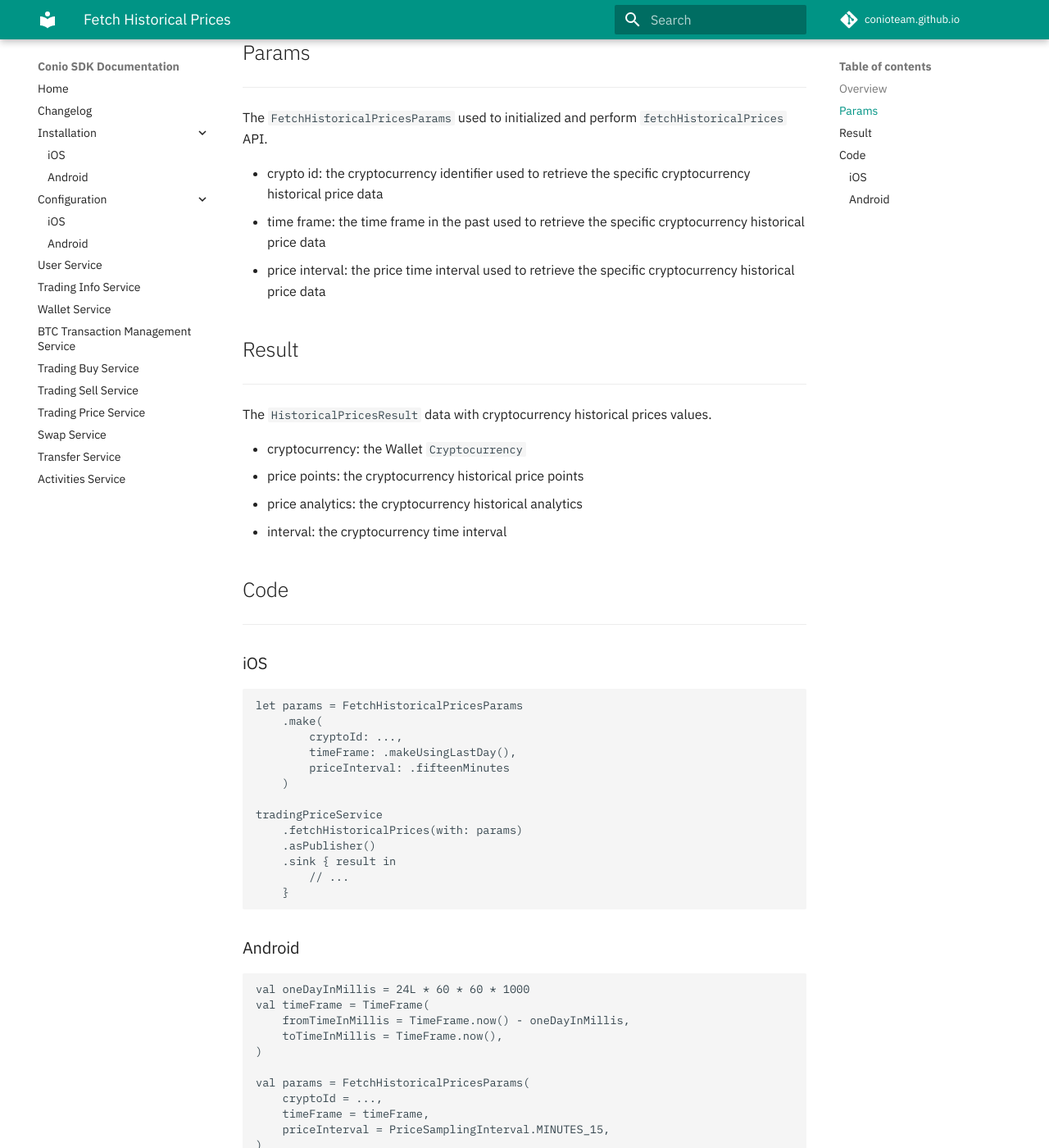
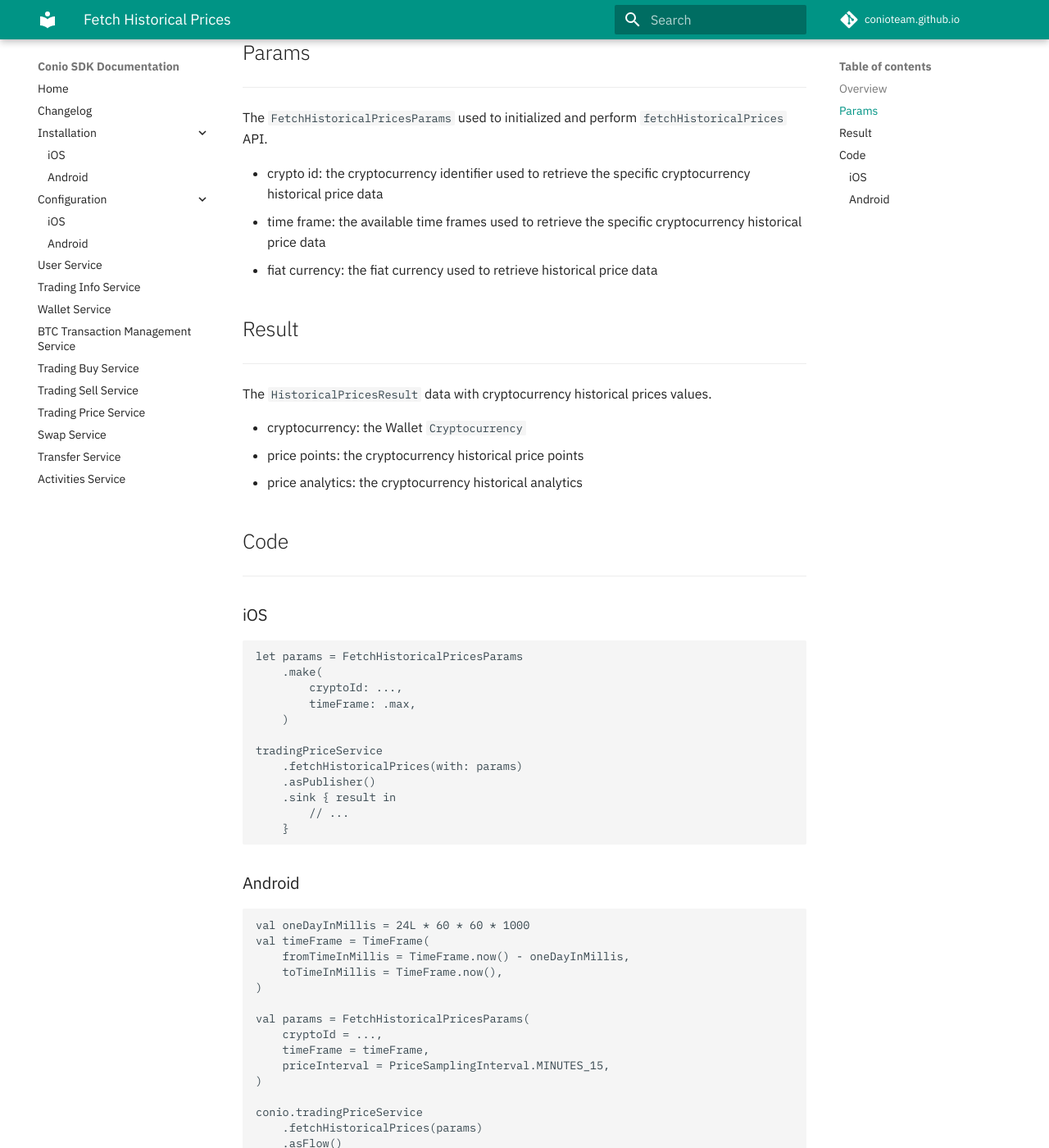
Before and after one commit to Conio/conio.github.io, an MkDocs documentation site: the page built from docs/Features/TradingPriceService/FetchHistoricalPrice.md, in a window 1280 px wide and 1400 px high, scrolled down 335 px. Shown: the whole window at 82% size. Built offline with MkDocs 1.6.1 and Material for MkDocs 9.7.7, drawn with Linux system fonts in a browser that asks for light colours; comment, search, counter and statistics services are not loaded.

Commit message:
Project: update CHANGELOG.md; update Fetch Historical Price
- Add 2.1.1 section
- Update docs with new Fetch Historical Prices params and result

```diff
--- a/docs/Features/TradingPriceService/FetchHistoricalPrice.md
+++ b/docs/Features/TradingPriceService/FetchHistoricalPrice.md
@@ -9,8 +9,8 @@
 The `FetchHistoricalPricesParams` used to initialized and perform `fetchHistoricalPrices` API.
 
 - crypto id: the cryptocurrency identifier used to retrieve the specific cryptocurrency historical price data
-- time frame: the time frame in the past used to retrieve the specific cryptocurrency historical price data
-- price interval: the price time interval used to retrieve the specific cryptocurrency historical price data
+- time frame: the available time frames used to retrieve the specific cryptocurrency historical price data
+- fiat currency: the fiat currency used to retrieve historical price data
 
 ## Result
 ---
@@ -19,7 +19,6 @@
 - cryptocurrency: the Wallet `Cryptocurrency`
 - price points: the cryptocurrency historical price points
 - price analytics: the cryptocurrency historical analytics
-- interval: the cryptocurrency time interval
 
 ## Code
 ---
@@ -28,8 +27,7 @@
 let params = FetchHistoricalPricesParams
     .make(
         cryptoId: ...,
-        timeFrame: .makeUsingLastDay(),
-        priceInterval: .fifteenMinutes
+        timeFrame: .max,
     )
 
 tradingPriceService
```
Also changed, not shown: docs/CHANGELOG.md (+4 -1 lines).
